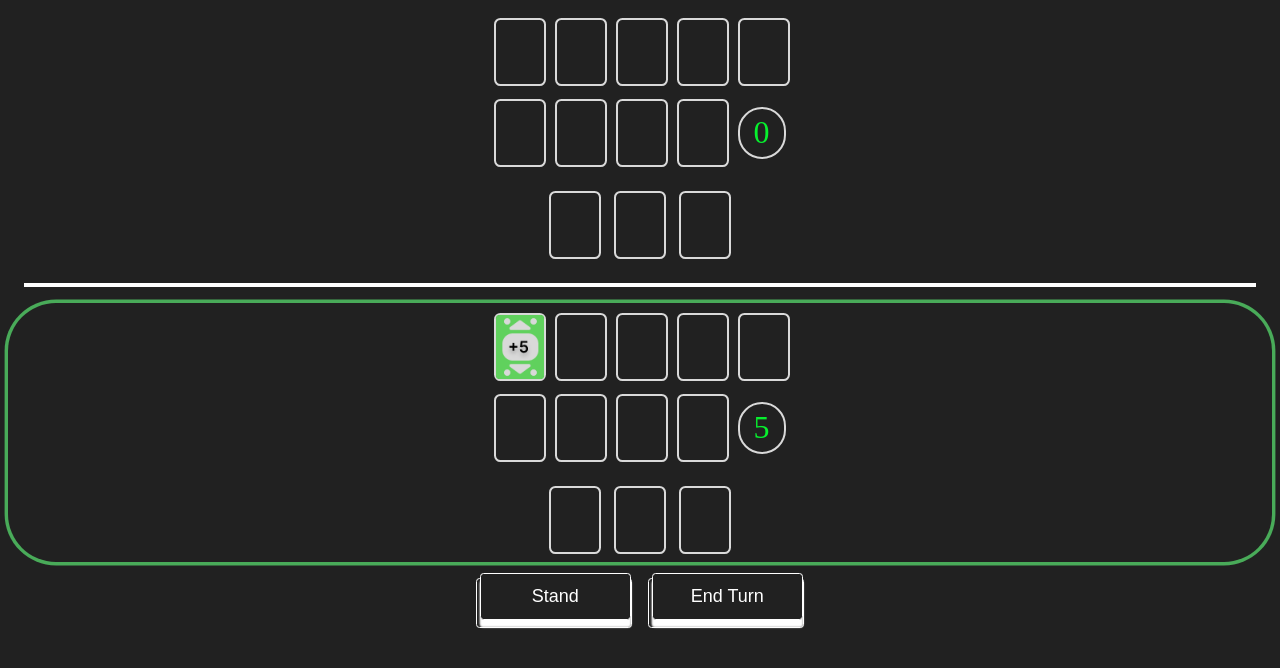
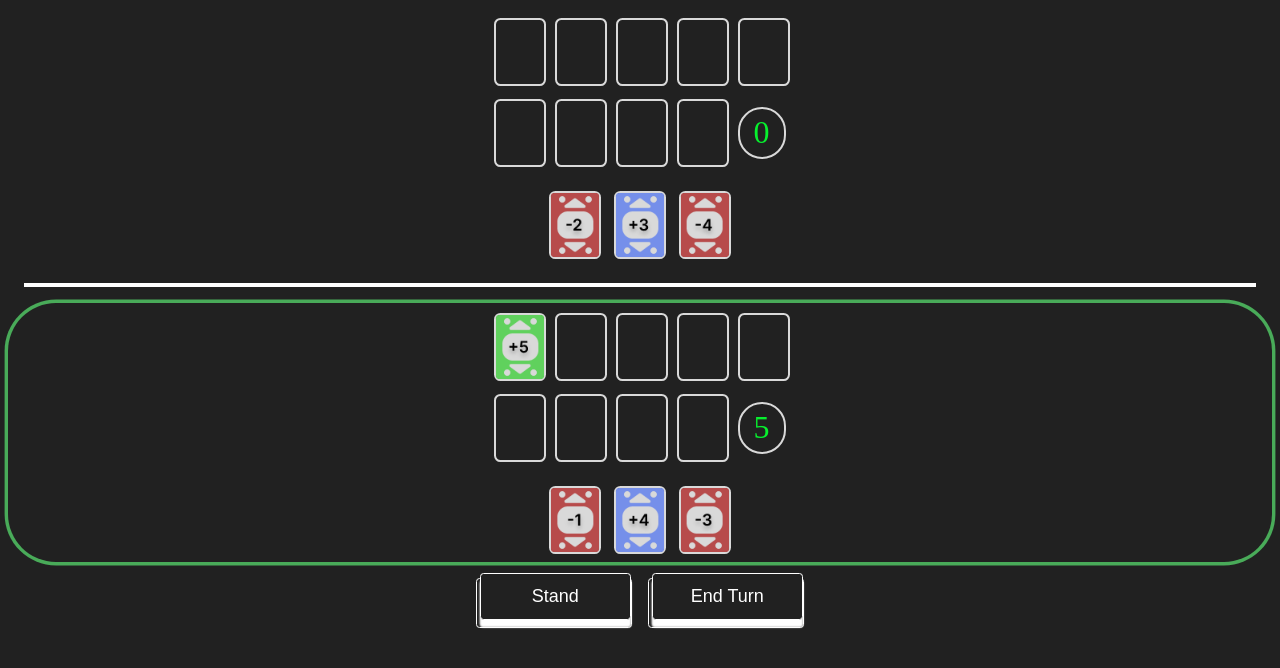
Before and after one commit to AndreiPirHu/Pazaak, a React (Vite) app: page /#/ in a window 1280 px wide. Shown: the top 668 px of the page. Built offline with nearby package versions, Linux system fonts and the light colour scheme.

Commit message:
Added extra card functionality, Added redux to handle extra cards. Removed old endTurn

```diff
--- a/src/components/multiplayerGame/multiplayerGame.css
+++ b/src/components/multiplayerGame/multiplayerGame.css
@@ -144,11 +144,17 @@ body {
   transition: all 1s;
 }
 
-#card-slot-image {
+.card-slot-image {
   height: 100%;
   width: 100%;
   background-size: cover;
   border-radius: 0.2rem;
+  position: relative;
+}
+
+.extra-cards-container .card-slot-image:hover {
+  transition: all 0.5s;
+  transform: translate(0, -0.6em);
 }
 
 .NormalCard\+1\.png {
@@ -204,28 +210,46 @@ body {
 }
 .ExtraCard-1\.png {
   background-image: url("/src/assets/ExtraCard-1.png");
+  position: relative;
+  animation: cardAnimation 0.5s linear;
 }
 .ExtraCard-2\.png {
   background-image: url("/src/assets/ExtraCard-2.png");
+  position: relative;
+  animation: cardAnimation 0.5s linear;
 }
 .ExtraCard-3\.png {
   background-image: url("/src/assets/ExtraCard-3.png");
+  position: relative;
+  animation: cardAnimation 0.5s linear;
 }
 .ExtraCard-4\.png {
   background-image: url("/src/assets/ExtraCard-4.png");
+  position: relative;
+  animation: cardAnimation 0.5s linear;
 }
 .ExtraCard\+1\.png {
   background-image: url("/src/assets/ExtraCard+1.png");
+  position: relative;
+  animation: cardAnimation 0.5s linear;
 }
 .ExtraCard\+2\.png {
   background-image: url("/src/assets/ExtraCard+2.png");
+  position: relative;
+  animation: cardAnimation 0.5s linear;
 }
 .ExtraCard\+3\.png {
   background-image: url("/src/assets/ExtraCard+3.png");
+  position: relative;
+  animation: cardAnimation 0.5s linear;
 }
 .ExtraCard\+4\.png {
   background-image: url("/src/assets/ExtraCard+4.png");
+  position: relative;
+  animation: cardAnimation 0.5s linear;
 }
 .ExtraCard\+5\.png {
   background-image: url("/src/assets/ExtraCard+5.png");
+  position: relative;
+  animation: cardAnimation 0.5s linear;
 }
--- a/src/components/multiplayerGame/multiplayerGame.jsx
+++ b/src/components/multiplayerGame/multiplayerGame.jsx
@@ -1,5 +1,7 @@
 import { useEffect, useState } from "react";
 import "./multiplayerGame.css";
+import { useDispatch, useSelector } from "react-redux";
+import { actions } from "../../features/extraCards";
 
 export const MultiplayerGame = () => {
   const [playerOneTurn, setPlayerOneTurn] = useState(true);
@@ -11,8 +13,6 @@ export const MultiplayerGame = () => {
   const [playerTwoScore, setPlayerTwoScore] = useState(0);
   const [currentPlayerScore, setCurrentPlayerScore] = useState(0);
   const [cardClasses, setCardClasses] = useState({});
-  const [playerOneExtraCards, setPlayerOneExtraCards] = useState({});
-  const [playerTwoExtraCards, setPlayerTwoExtraCards] = useState({});
   const playerOneScoreClass =
     playerOneScore > 20 ? "highScoreColor" : "lowScoreColor";
 
@@ -67,6 +67,87 @@ export const MultiplayerGame = () => {
         return 9;
       case "NormalCard+10.png":
         return 10;
+    }
+  };
+
+  const dispatch = useDispatch();
+
+  let extraCards = useSelector((state) => state.extraCards);
+
+  const useExtraCard = (cardKey) => {
+    //get the card name
+    let cardName = extraCards[cardKey];
+    //stops func if card already used
+    if (cardName == "") {
+      console.log("returned");
+      return;
+    }
+    //score added from extra card
+    let extraScore = 0;
+
+    //add the score
+    switch (cardName) {
+      case "ExtraCard-1.png":
+        extraScore = -1;
+        break;
+      case "ExtraCard-2.png":
+        extraScore = -2;
+        break;
+      case "ExtraCard-3.png":
+        extraScore = -3;
+        break;
+      case "ExtraCard-4.png":
+        extraScore = -4;
+        break;
+      case "ExtraCard+1.png":
+        extraScore = 1;
+        break;
+      case "ExtraCard+2.png":
+        extraScore = 2;
+        break;
+      case "ExtraCard+3.png":
+        extraScore = 3;
+        break;
+      case "ExtraCard+4.png":
+        extraScore = 4;
+        break;
+      case "ExtraCard+5.png":
+        extraScore = 5;
+        break;
+    }
+
+    if (playerOneTurn) {
+      //updated turncounter for correct card slot
+      let updatedTurnCounter = playerOneTurnCounter + 1;
+      //checks turn to add the right card
+      let p1CardSlot = `p1c${updatedTurnCounter}`;
+      //adds the right card class to the right card-slot element
+      setCardClasses((prevState) => {
+        return { ...prevState, [p1CardSlot]: cardName };
+      });
+
+      setPlayerOneScore(playerOneScore + extraScore);
+      //remove the already used card from the array
+      dispatch(actions.removeCard(cardKey));
+
+      //player turn counter to new one
+      setPlayerOneTurnCounter(updatedTurnCounter);
+    } else {
+      //updated turncounter for correct card slot
+      let updatedTurnCounter = playerTwoTurnCounter + 1;
+      //checks turn to add the right card
+      let p2CardSlot = `p2c${updatedTurnCounter}`;
+      //adds the right card class to the right card-slot element
+      setCardClasses((prevState) => {
+        return { ...prevState, [p2CardSlot]: cardName };
+      });
+
+      setPlayerTwoScore(playerTwoScore + extraScore);
+      //remove the already used card from the array
+      dispatch(actions.removeCard(cardKey));
+
+      //player turn counter to new one
+      setPlayerTwoTurnCounter(updatedTurnCounter);
     }
   };
 
@@ -223,66 +304,6 @@ export const MultiplayerGame = () => {
     }
   };
 
-  const endTurn = () => {
-    //random number for the next card
-    let newCard = Math.floor(Math.random() * playerOneDeck.length);
-
-    if (!playerOneTurn) {
-      //checks turn to add the right card
-      let p1CardSlot = `p1c${playerOneTurnCounter}`;
-
-      //adds the right card class to the right card-slot element
-      setCardClasses((prevState) => {
-        return { ...prevState, [p1CardSlot]: playerOneDeck[newCard] };
-      });
-
-      //add the score
-      setPlayerOneScore(playerOneScore + scoreCounter(playerOneDeck[newCard]));
-
-      //remove the already used card from the array
-      setPlayerOneDeck(
-        //filters the card in the array that is at the correct index point
-        playerOneDeck.filter((_, index) => index !== newCard)
-      );
-
-      //Checks if player 2 has pressed stand before passing turn, otherwise p1 replays
-      if (playerTwoStand) {
-        setPlayerOneTurnCounter(playerOneTurnCounter + 1);
-      } else {
-        //player turn counter +1 for next card slot
-        setPlayerTwoTurnCounter(playerTwoTurnCounter + 1);
-        //end player 1 turn
-        setPlayerOneTurn(!playerOneTurn);
-      }
-    } else {
-      //checks turn to add the right card
-      let p2CardSlot = `p2c${playerTwoTurnCounter}`;
-
-      //adds the right card class to the right card-slot element
-      setCardClasses((prevState) => {
-        return { ...prevState, [p2CardSlot]: playerTwoDeck[newCard] };
-      });
-
-      //add the score
-      setPlayerTwoScore(playerTwoScore + scoreCounter(playerTwoDeck[newCard]));
-
-      //remove the already used card from the array
-      setPlayerTwoDeck(
-        //filters the card in the array that is at the correct index point
-        playerTwoDeck.filter((_, index) => index !== newCard)
-      );
-      //Checks if player 2 has pressed stand before passing turn, otherwise p1 replays
-      if (playerOneStand) {
-        setPlayerTwoTurnCounter(playerTwoTurnCounter + 1);
-      } else {
-        //player turn counter +1 for next card slot
-        setPlayerOneTurnCounter(playerOneTurnCounter + 1);
-        //end player 2 turn
-        setPlayerOneTurn(!playerOneTurn);
-      }
-    }
-  };
-
   useEffect(() => {
     //checks if both players have pressed stand and then checks win conditions
     if (playerOneStand && playerTwoStand) {
@@ -313,82 +334,110 @@ export const MultiplayerGame = () => {
       <div className={`playerTwoBoard ${playerOneTurn ? "" : "activeBorder"}`}>
         <div className="card-container">
           <div className={`card-slot`}>
-            <div id="card-slot-image" className={`${cardClasses.p2c1}`}></div>
+            <div className={` card-slot-image ${cardClasses.p2c1}`}></div>
           </div>
           <div className={`card-slot`}>
-            <div id="card-slot-image" className={`${cardClasses.p2c2}`}></div>
+            <div className={` card-slot-image ${cardClasses.p2c2}`}></div>
           </div>
           <div className={`card-slot`}>
-            <div id="card-slot-image" className={`${cardClasses.p2c3}`}></div>
+            <div className={` card-slot-image ${cardClasses.p2c3}`}></div>
           </div>
           <div className={`card-slot`}>
-            <div id="card-slot-image" className={`${cardClasses.p2c4}`}></div>
+            <div className={` card-slot-image ${cardClasses.p2c4}`}></div>
           </div>
           <div className={`card-slot`}>
-            <div id="card-slot-image" className={`${cardClasses.p2c5}`}></div>
+            <div className={` card-slot-image ${cardClasses.p2c5}`}></div>
           </div>
           <div className={`card-slot`}>
-            <div id="card-slot-image" className={`${cardClasses.p2c6}`}></div>
+            <div className={` card-slot-image ${cardClasses.p2c6}`}></div>
           </div>
           <div className={`card-slot`}>
-            <div id="card-slot-image" className={`${cardClasses.p2c7}`}></div>
+            <div className={` card-slot-image ${cardClasses.p2c7}`}></div>
           </div>
           <div className={`card-slot`}>
-            <div id="card-slot-image" className={`${cardClasses.p2c8}`}></div>
+            <div className={` card-slot-image ${cardClasses.p2c8}`}></div>
           </div>
           <div className={`card-slot`}>
-            <div id="card-slot-image" className={`${cardClasses.p2c9}`}></div>
+            <div className={` card-slot-image ${cardClasses.p2c9}`}></div>
           </div>
           <div className={`playerScore ${playerTwoScoreClass}`}>
             {playerTwoScore}
           </div>
         </div>
         <div className="extra-cards-container">
-          <div className="extra-card-slot card-slot"></div>
-          <div className="extra-card-slot card-slot"></div>
-          <div className="extra-card-slot card-slot"></div>
+          <div
+            onClick={() => (!playerOneTurn ? useExtraCard("p2Extra1") : null)}
+            className="extra-card-slot card-slot"
+          >
+            <div className={` card-slot-image ${extraCards.p2Extra1}`}></div>
+          </div>
+          <div
+            onClick={() => (!playerOneTurn ? useExtraCard("p2Extra2") : null)}
+            className="extra-card-slot card-slot"
+          >
+            <div className={` card-slot-image ${extraCards.p2Extra2}`}></div>
+          </div>
+          <div
+            onClick={() => (!playerOneTurn ? useExtraCard("p2Extra3") : null)}
+            className="extra-card-slot card-slot"
+          >
+            <div className={` card-slot-image ${extraCards.p2Extra3}`}></div>
+          </div>
         </div>
       </div>
       <div id="board-divider"></div>
       <div className={`playerOneBoard ${playerOneTurn ? "activeBorder" : ""}`}>
         <div className="card-container">
           <div className={`card-slot`}>
-            <div id="card-slot-image" className={`${cardClasses.p1c1}`}></div>
+            <div className={`card-slot-image ${cardClasses.p1c1}`}></div>
           </div>
           <div className={`card-slot`}>
-            <div id="card-slot-image" className={`${cardClasses.p1c2}`}></div>
+            <div className={` card-slot-image ${cardClasses.p1c2}`}></div>
           </div>
           <div className={`card-slot`}>
-            <div id="card-slot-image" className={`${cardClasses.p1c3}`}></div>
+            <div className={` card-slot-image ${cardClasses.p1c3}`}></div>
           </div>
           <div className={`card-slot`}>
-            <div id="card-slot-image" className={`${cardClasses.p1c4}`}></div>
+            <div className={` card-slot-image ${cardClasses.p1c4}`}></div>
           </div>
           <div className={`card-slot`}>
-            <div id="card-slot-image" className={`${cardClasses.p1c5}`}></div>
+            <div className={` card-slot-image ${cardClasses.p1c5}`}></div>
           </div>
           <div className={`card-slot`}>
-            <div id="card-slot-image" className={`${cardClasses.p1c6}`}></div>
+            <div className={` card-slot-image ${cardClasses.p1c6}`}></div>
           </div>
           <div className={`card-slot`}>
-            <div id="card-slot-image" className={`${cardClasses.p1c7}`}></div>
+            <div className={`card-slot-image ${cardClasses.p1c7}`}></div>
           </div>
           <div className={`card-slot`}>
-            <div id="card-slot-image" className={`${cardClasses.p1c8}`}></div>
+            <div className={` card-slot-image ${cardClasses.p1c8}`}></div>
           </div>
           <div className={`card-slot`}>
-            <div id="card-slot-image" className={`${cardClasses.p1c9}`}></div>
+            <div className={` card-slot-image ${cardClasses.p1c9}`}></div>
           </div>
           <div className={`playerScore ${playerOneScoreClass}`}>
             {playerOneScore}
           </div>
         </div>
         <div className="extra-cards-container">
-          <div className="extra-card-slot card-slot">
-            <div id="card-slot-image" className={`${cardClasses.p1c7}`}></div>
+          <div
+            onClick={() => (playerOneTurn ? useExtraCard("p1Extra1") : null)}
+            className="extra-card-slot card-slot"
+          >
+            <div className={` card-slot-image ${extraCards.p1Extra1}`}></div>
           </div>
-          <div className="extra-card-slot card-slot"></div>
-          <div className="extra-card-slot card-slot"></div>
+          <div
+            onClick={() => (playerOneTurn ? useExtraCard("p1Extra2") : null)}
+            className="extra-card-slot card-slot"
+          >
+            <div className={` card-slot-image ${extraCards.p1Extra2}`}></div>
+          </div>
+          <div
+            onClick={() => (playerOneTurn ? useExtraCard("p1Extra3") : null)}
+            className="extra-card-slot card-slot"
+          >
+            <div className={` card-slot-image ${extraCards.p1Extra3}`}></div>
+          </div>
         </div>
       </div>
       <div id="buttons-container">
--- a/src/features/extraCards.js
+++ b/src/features/extraCards.js
@@ -1,6 +1,32 @@
 import { createAction, createReducer } from "@reduxjs/toolkit";
 
-const actions = {};
+const addCard = createAction("Add chosen card to player", (key, value) => ({
+  payload: { key, value },
+}));
+const removeCard = createAction("Remove used card from player hand");
 
-const reducer = {};
+const actions = { addCard, removeCard };
+
+const initialState = {
+  p1Extra1: "ExtraCard-1.png",
+  p1Extra2: "ExtraCard+4.png",
+  p1Extra3: "ExtraCard-3.png",
+  p2Extra1: "ExtraCard-2.png",
+  p2Extra2: "ExtraCard+3.png",
+  p2Extra3: "ExtraCard-4.png",
+};
+
+const reducer = createReducer(initialState, (builder) => {
+  builder
+    .addCase(addCard, (state, action) => ({
+      ...state,
+      [action.payload.key]: action.payload.value,
+    }))
+
+    .addCase(removeCard, (state, action) => ({
+      ...state,
+      [action.payload]: "",
+    }));
+});
+
 export { reducer, actions };
```
